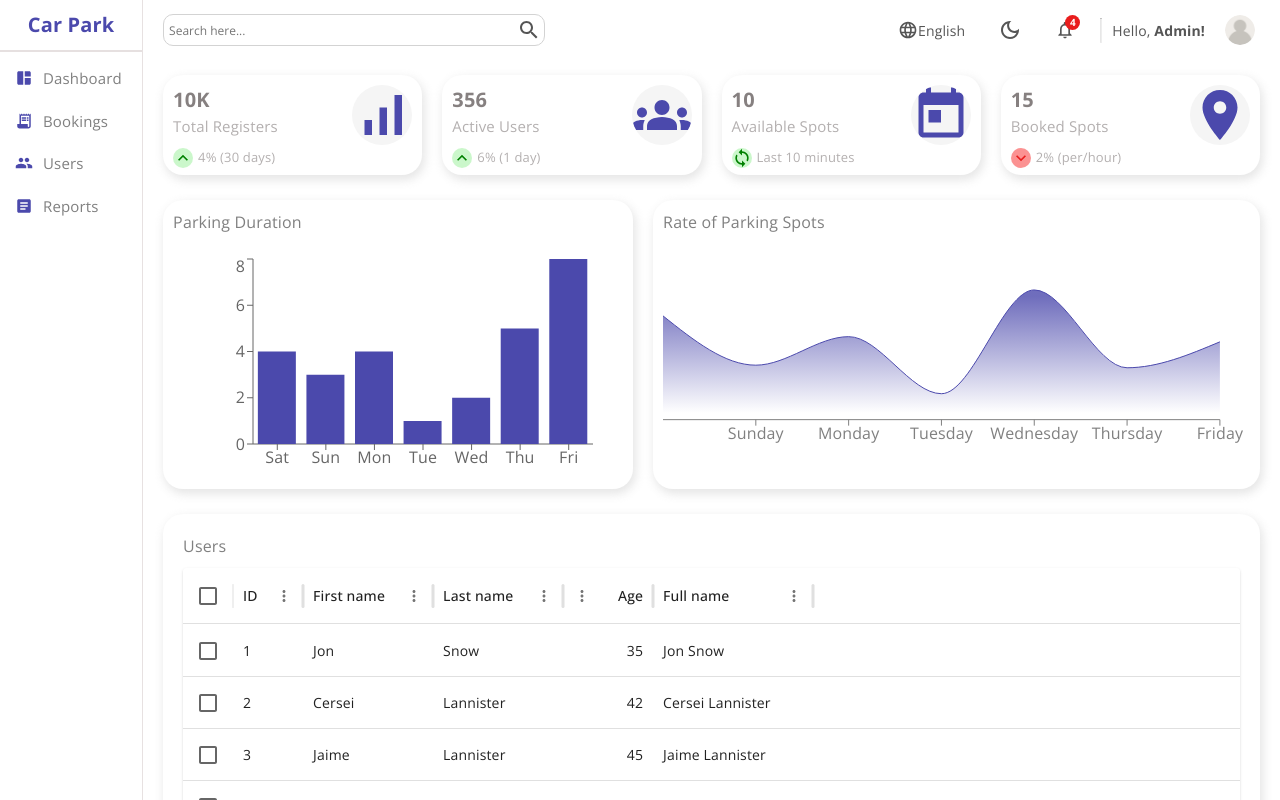
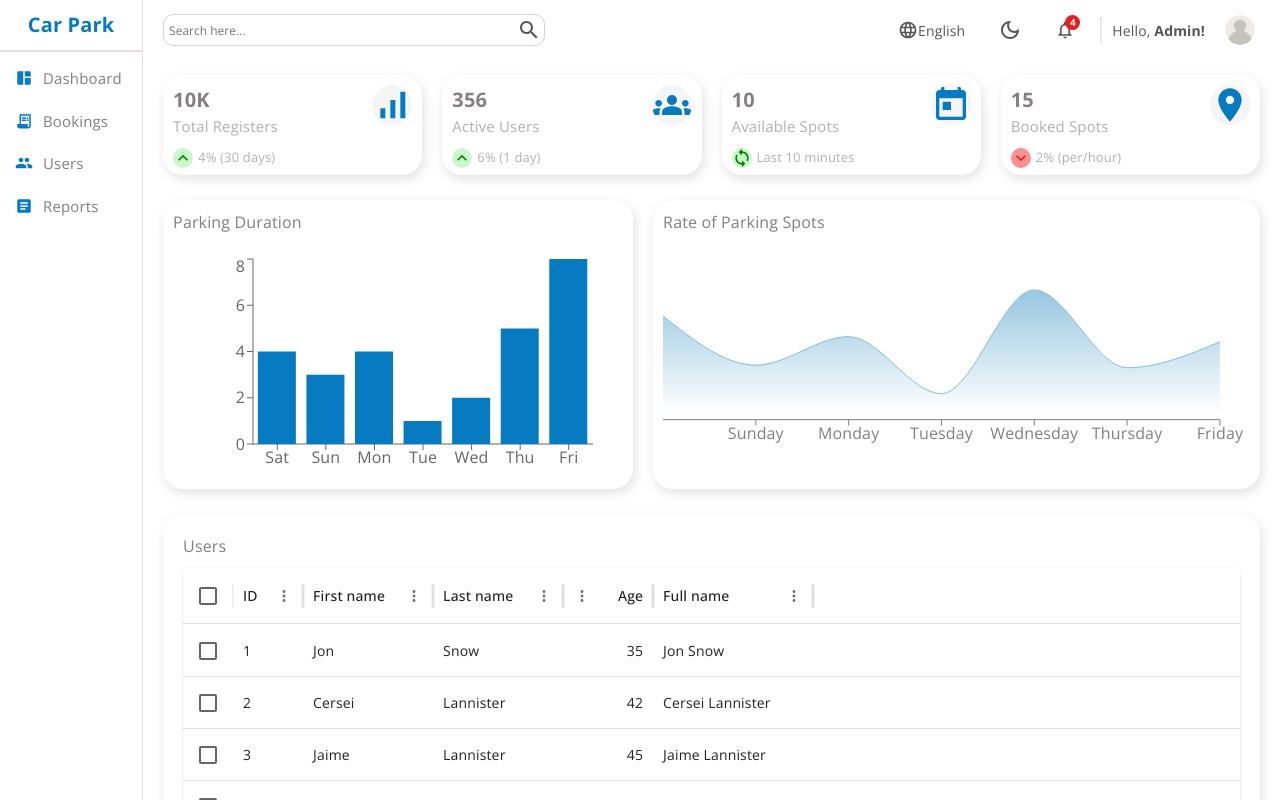
Before and after one commit to MennaEbied/Car-Parking-Dashboard, a React (Vite) app: page / in a window 1280 px wide. Shown: the top 800 px of the page. Built offline with nearby package versions, Linux system fonts and the light colour scheme.

Commit message:
Update styling

```diff
--- a/src/App.jsx
+++ b/src/App.jsx
@@ -4,8 +4,6 @@ import Home from "./pages/home/Home";
 import Reports from "./pages/reports/Reports";
 import Single from "./pages/single/Single";
 import Users from "./pages/users/Users";
-import UsersList from "./pages/usersList/UsersList";
-
 import { useState, useMemo, createContext, useContext } from "react";
 import { ThemeProvider, createTheme } from "@mui/material/styles";
 import { CssBaseline, Button } from "@mui/material";
--- a/src/components/barChart/BarChart.jsx
+++ b/src/components/barChart/BarChart.jsx
@@ -68,8 +68,8 @@ const Barchart=()=> {
         <Tooltip />
         <Bar
           dataKey="duration"
-          fill="#4b49ac"
-          activeBar={<Rectangle  stroke="purple" />}
+          fill="#067BC2"
+          activeBar={<Rectangle  stroke="grey" />}
         />
       </BarChart>
     </ResponsiveContainer>
--- a/src/components/chart/Chart.jsx
+++ b/src/components/chart/Chart.jsx
@@ -32,8 +32,8 @@ const Chart = () => {
         >
           <defs>
             <linearGradient id="ParkingSpots" x1="0" y1="0" x2="0" y2="1">
-              <stop offset="5%" stopColor="#4b49ac" stopOpacity={0.8} />
-              <stop offset="95%" stopColor="#4b49ac" stopOpacity={0} />
+              <stop offset="5%" stopColor="#84BCDA" stopOpacity={0.8} />
+              <stop offset="95%" stopColor="#84BCDA" stopOpacity={0} />
             </linearGradient>
           </defs>
           <XAxis dataKey="name" stroke="grey" />
@@ -41,7 +41,7 @@ const Chart = () => {
           <Area
             type="monotone"
             dataKey="ParkingSpots"
-            stroke="#4b49ac"
+            stroke="#84BCDA"
             fillOpacity={1}
             fill="url(#ParkingSpots)"
           />
--- a/src/components/sidebar/sidebar.scss
+++ b/src/components/sidebar/sidebar.scss
@@ -12,7 +12,7 @@
     .logo {
       font-size: 20px;
       font-weight: bold;
-      color: #4b49ac;
+      color: #067BC2;
     }
   }
 
@@ -37,7 +37,8 @@
         cursor: pointer;
 
         &:hover {
-          background-color: rgb(222, 239, 245);
+          background-color: #F2F3F4;
+          border-radius: 5px;
         }
 
         span {
@@ -47,7 +48,7 @@
         }
 
         .icon {
-          color: #4b49ac;
+          color: #067BC2;
           font-size: 18px;
           font-weight: 600;
         }
--- a/src/components/widget/widget.scss
+++ b/src/components/widget/widget.scss
@@ -58,10 +58,10 @@
         display: flex;
         align-items: center;
         justify-content: center;
-        color: #4b49ac;
+        color: #067BC2;
         font-size:x-small;
-        width: 60px;
-        height: 60px;
+        width: 40px;
+        height: 40px;
         border-radius: 50%;
         background-color: whitesmoke;
     }
--- a/src/pages/bookings/bookings.scss
+++ b/src/pages/bookings/bookings.scss
@@ -2,6 +2,6 @@
     display: flex;
     width: 100%;
     .container{
-        flex: 6;
+        flex: 8;
     }
 }
--- a/src/pages/reports/reports.scss
+++ b/src/pages/reports/reports.scss
@@ -2,6 +2,6 @@
    display: flex;
    width: 100%;
    .container{
-    flex: 6;
+    flex: 8;
    }
 }
--- a/src/pages/users/users.scss
+++ b/src/pages/users/users.scss
@@ -2,6 +2,6 @@
     display: flex;
     width: 100%;
     .container{
-        flex: 6;
+        flex: 8;
     }
 }
```
